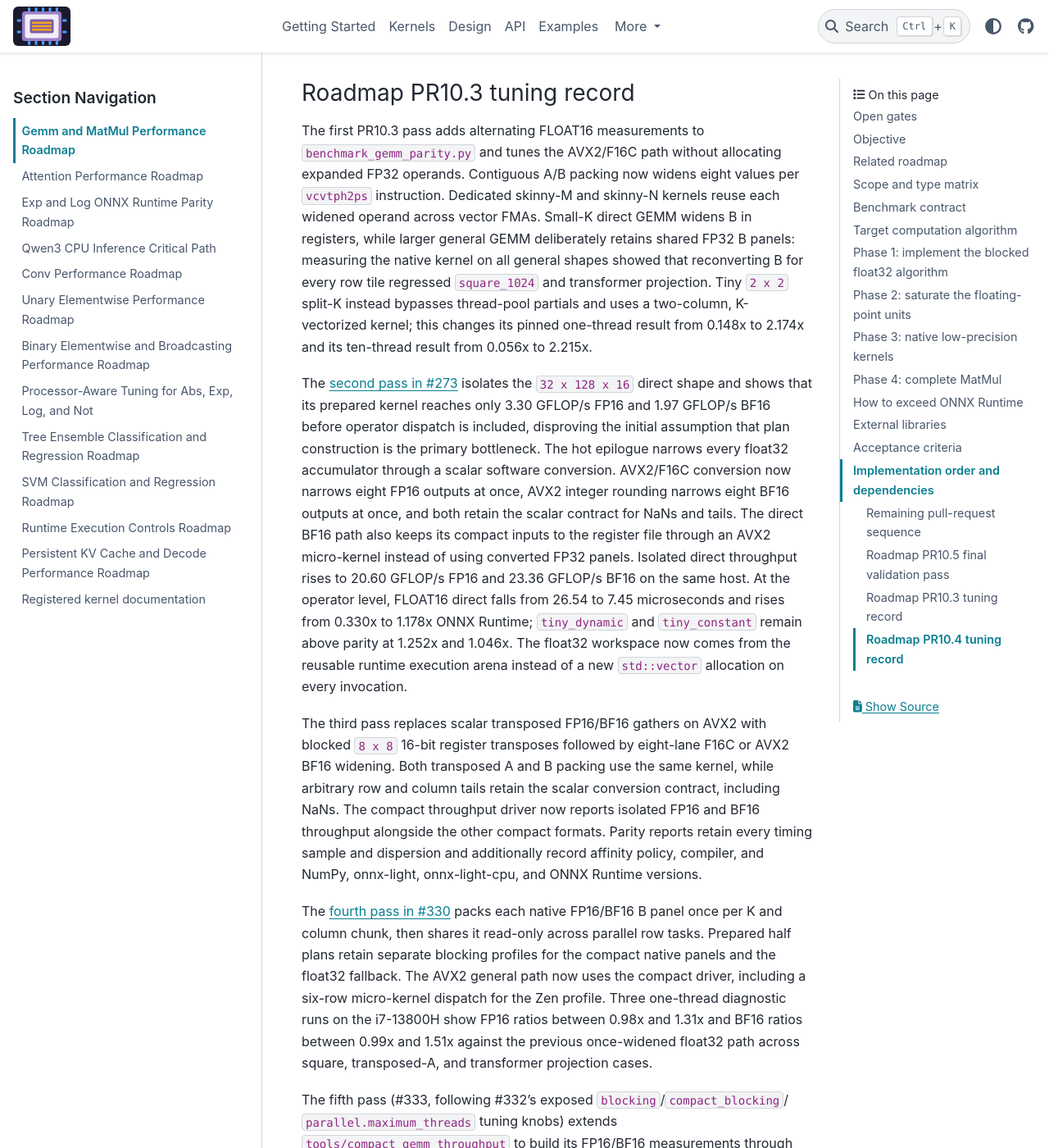
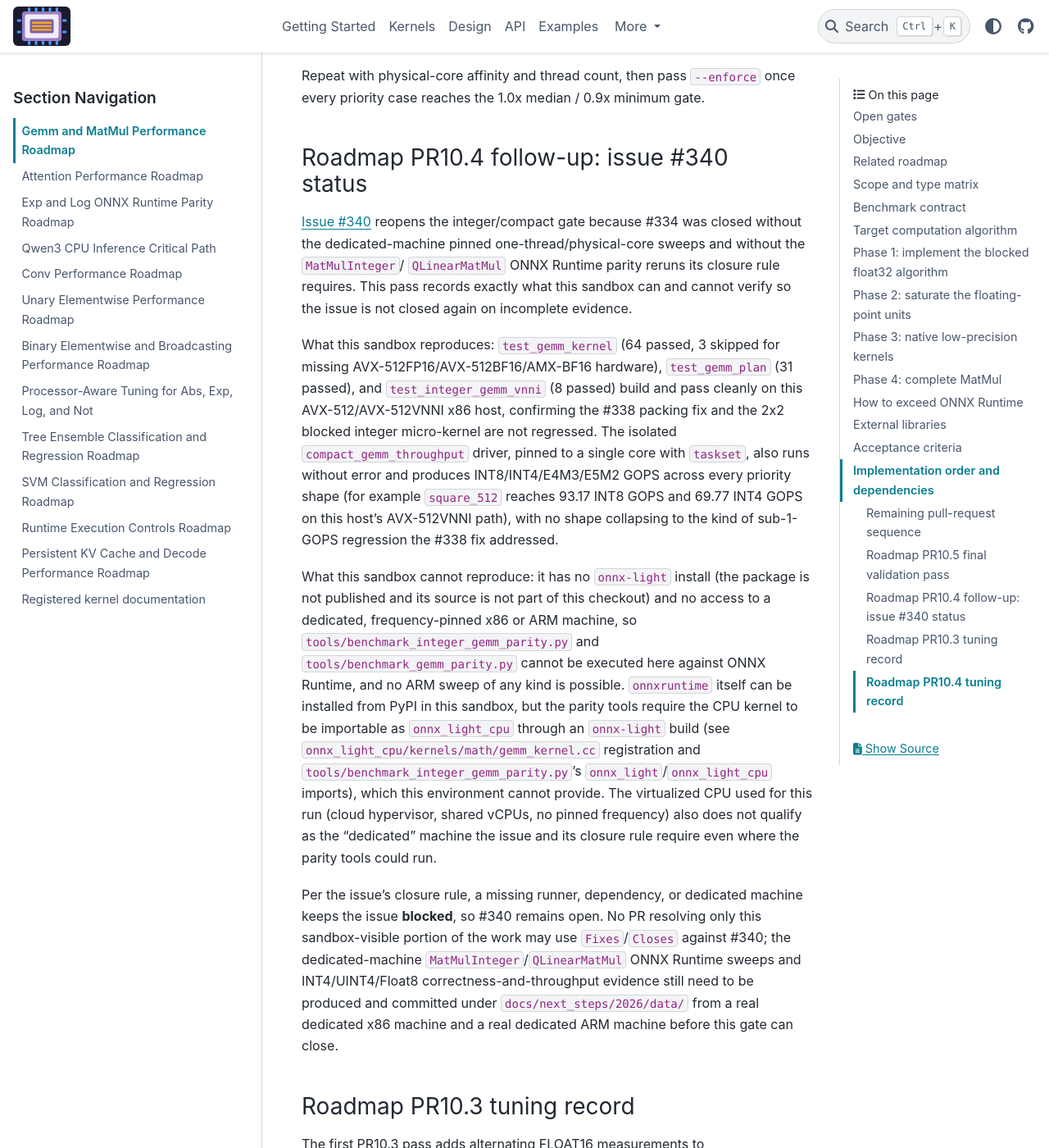
Before and after one commit to xadupre/onnx-light-cpu, a Sphinx documentation site: the page built from docs/next_steps/2026/2026_08_gemm_matmul.rst, in a window 1280 px wide and 1400 px high, scrolled down 35906 px. Shown: the whole window at 82% size. Built offline with Sphinx 7.4.7 and the PyData theme 0.15.4, drawn with Linux system fonts in a browser that asks for light colours; pages that are not in the unit, such as notebooks, are missing from menus; some of the changed text lies outside the part shown.

Commit message:
Document PR10.4/#340 sandbox verification and continued blocked status
Co-authored-by: xadupre <22452781+xadupre@users.noreply.github.com>

```diff
--- a/docs/next_steps/2026/2026_08_gemm_matmul.rst
+++ b/docs/next_steps/2026/2026_08_gemm_matmul.rst
@@ -1359,7 +1359,12 @@ fallbacks are ordered. Completed rows remain visible so scope is not lost.
        `third pass (#338) <https://github.com/xadupre/onnx-light-cpu/pull/338>`_
        fixes a measured INT4/UINT4 unpacking regression (``skinny_n`` rises
        from 0.49 to 12.70 GOPS) and publishes complete raw JSON samples for
-       INT8, INT4, E4M3, and E5M2 alongside FP16/BF16, closing #334.
+       INT8, INT4, E4M3, and E5M2 alongside FP16/BF16, closing #334. The
+       dedicated-machine pinned one-thread/physical-core sweeps and the
+       MatMulInteger/QLinearMatMul ONNX Runtime parity reruns that #334's
+       closure did not actually attach are re-opened as `#340
+       <https://github.com/xadupre/onnx-light-cpu/issues/340>`_; see the
+       PR10.4 follow-up record below.
    * - Roadmap PR10.5
      - Final blocking GEMM parity gate.
      - Raw dedicated-machine results cover Gemm, shared MatMul, batched paths,
@@ -1414,6 +1419,51 @@ ONNX Runtime and onnx-light installed::
 
 Repeat with physical-core affinity and thread count, then pass ``--enforce``
 once every priority case reaches the 1.0x median / 0.9x minimum gate.
+
+Roadmap PR10.4 follow-up: issue #340 status
+~~~~~~~~~~~~~~~~~~~~~~~~~~~~~~~~~~~~~~~~~~~
+
+`Issue #340 <https://github.com/xadupre/onnx-light-cpu/issues/340>`_ reopens
+the integer/compact gate because #334 was closed without the dedicated-machine
+pinned one-thread/physical-core sweeps and without the ``MatMulInteger``/
+``QLinearMatMul`` ONNX Runtime parity reruns its closure rule requires. This
+pass records exactly what this sandbox can and cannot verify so the issue is
+not closed again on incomplete evidence.
+
+What this sandbox reproduces: ``test_gemm_kernel`` (64 passed, 3 skipped for
+missing AVX-512FP16/AVX-512BF16/AMX-BF16 hardware), ``test_gemm_plan`` (31
+passed), and ``test_integer_gemm_vnni`` (8 passed) build and pass cleanly on
+this AVX-512/AVX-512VNNI x86 host, confirming the #338 packing fix and the
+2x2 blocked integer micro-kernel are not regressed. The isolated
+``compact_gemm_throughput`` driver, pinned to a single core with ``taskset``,
+also runs without error and produces INT8/INT4/E4M3/E5M2 GOPS across every
+priority shape (for example ``square_512`` reaches 93.17 INT8 GOPS and 69.77
+INT4 GOPS on this host's AVX-512VNNI path), with no shape collapsing to the
+kind of sub-1-GOPS regression the #338 fix addressed.
+
+What this sandbox cannot reproduce: it has no ``onnx-light`` install (the
+package is not published and its source is not part of this checkout) and no
+access to a dedicated, frequency-pinned x86 or ARM machine, so
+``tools/benchmark_integer_gemm_parity.py`` and
+``tools/benchmark_gemm_parity.py`` cannot be executed here against ONNX
+Runtime, and no ARM sweep of any kind is possible. ``onnxruntime`` itself can
+be installed from PyPI in this sandbox, but the parity tools require the
+CPU kernel to be importable as ``onnx_light_cpu`` through an ``onnx-light``
+build (see ``onnx_light_cpu/kernels/math/gemm_kernel.cc`` registration and
+``tools/benchmark_integer_gemm_parity.py``'s ``onnx_light``/``onnx_light_cpu``
+imports), which this environment cannot provide. The virtualized CPU used for
+this run (cloud hypervisor, shared vCPUs, no pinned frequency) also does not
+qualify as the "dedicated" machine the issue and its closure rule require
+even where the parity tools could run.
+
+Per the issue's closure rule, a missing runner, dependency, or dedicated
+machine keeps the issue **blocked**, so #340 remains open. No PR resolving
+only this sandbox-visible portion of the work may use ``Fixes``/``Closes``
+against #340; the dedicated-machine ``MatMulInteger``/``QLinearMatMul`` ONNX
+Runtime sweeps and INT4/UINT4/Float8 correctness-and-throughput evidence
+still need to be produced and committed under
+``docs/next_steps/2026/data/`` from a real dedicated x86 machine and a real
+dedicated ARM machine before this gate can close.
 
 Roadmap PR10.3 tuning record
 ~~~~~~~~~~~~~~~~~~~~~~~~~~~~
```
